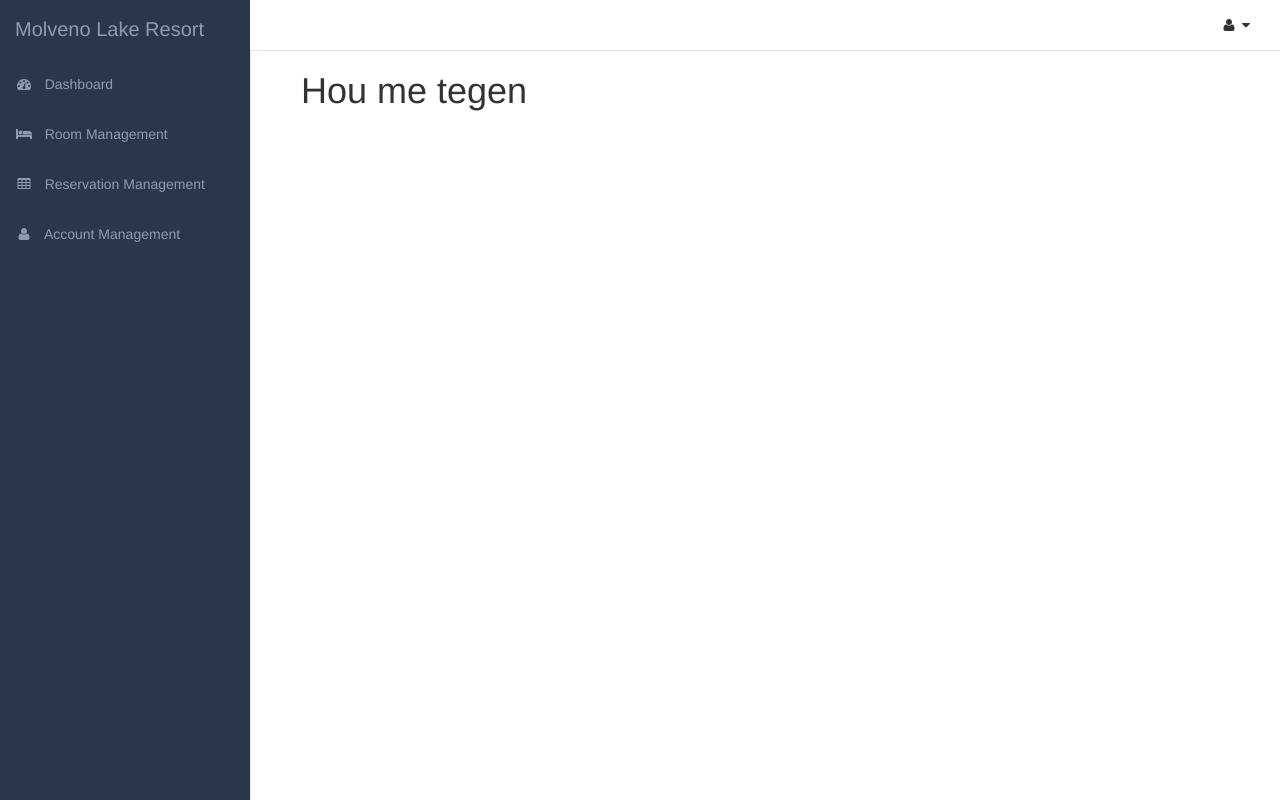
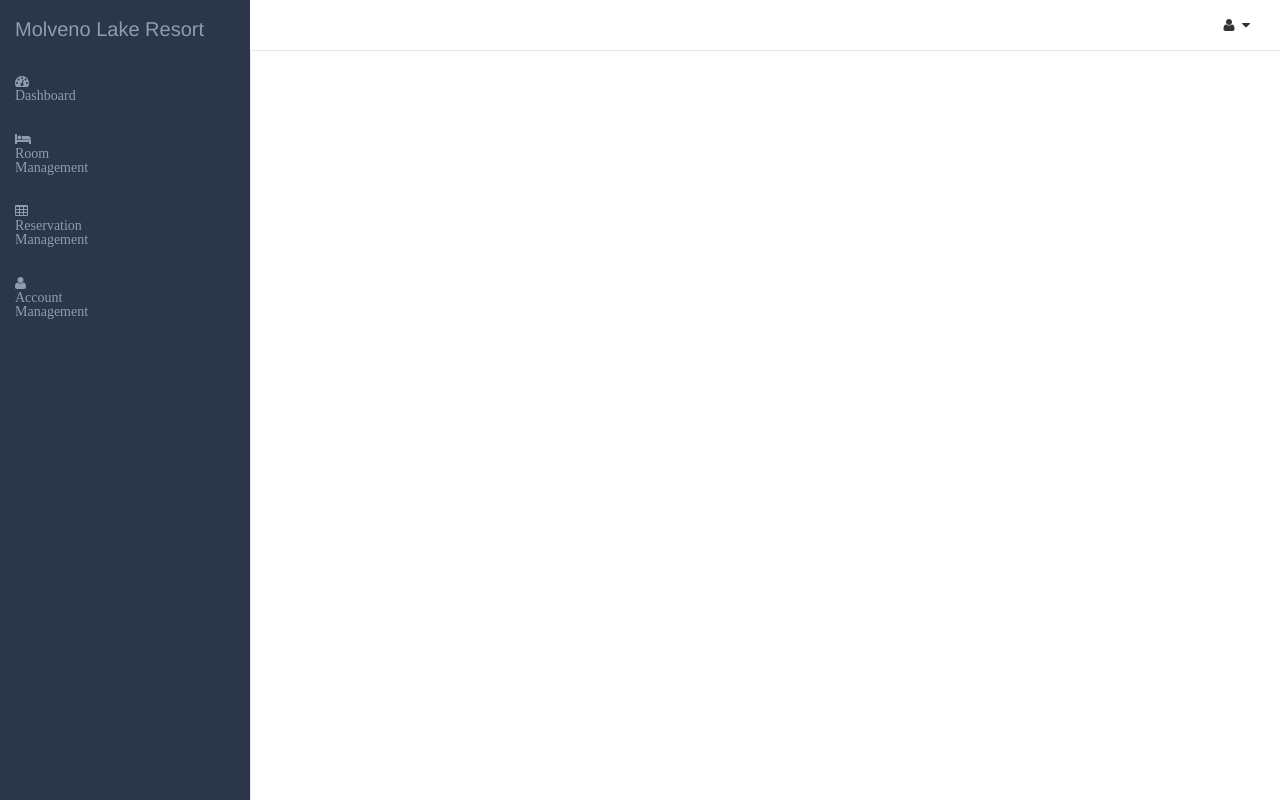
Before and after one commit to rogierpijpers/Molvena, a Spring Boot app: page /nav-ajax.html in a window 1280 px wide. Run offline with Spring Boot 4, Linux system fonts and the light colour scheme; some of the project's set-up classes (security, data sources, template engines, error pages and the like) are left out, and stand-ins take their place; some libraries are stand-ins or nearby versions.

Commit message:
ajax loading is working

```diff
--- /dev/null
+++ b/src/main/resources/static/Dashboard.html
@@ -0,0 +1,10 @@
+<!DOCTYPE html>
+<html lang="en">
+<head>
+    <meta charset="UTF-8">
+    <title>Account Management</title>
+</head>
+<body>
+
+</body>
+</html>
--- a/src/main/resources/static/hou.html
+++ /dev/null
@@ -1,11 +0,0 @@
-<!DOCTYPE html>
-<html>
-<head>
-<title>Hou me tegen</title>
-</head>
-<body>
-
-<h1>Hou me tegen</h1>
-
-</body>
-</html>
--- a/src/main/resources/static/nav-ajax.html
+++ b/src/main/resources/static/nav-ajax.html
@@ -16,7 +16,6 @@
     <script src="https://oss.maxcdn.com/libs/respond.js/1.4.2/respond.min.js"></script>
     <script src="https://ajax.googleapis.com/ajax/libs/jquery/1.9.1/jquery.min.js"></script>
 
-</head>
 <body>
     <div id="wrapper">
         <nav class="navbar navbar-default navbar-static-top" role="navigation" style="margin-bottom: 0">
@@ -45,25 +44,25 @@
                 <div class="sidebar-nav navbar-collapse">
                     <ul class="nav" id="side-menu">
                         <li class="molvenoli">
-                            <a href="/" class="molvenologo"> Molveno Lake Resort</a>
+                            <a class="molvenologo"> Molveno Lake Resort</a>
                         </li>
                         <li>
-                            <a href="html/dashboard.html"><i class="fa fa-dashboard fa-fw"></i> &nbsp Dashboard</a>
+                            <a class="fa fa-dashboard fa-fw" id="dashboard"> Dashboard</a>
                         </li>
                         <li>
-                            <a href="html/hotelbuilding.html"><i class="fa fa-bed fa-fw"></i> &nbsp Room Management</a>
+                            <a class="fa fa-bed fa-fw" id="roommanagement"> Room Management</a>
                         </li>
                         <li>
-                            <a href="html/hotelreservation.html"><i class="fa fa-table fa-fw"></i> &nbsp Reservation Management</a>
+                            <a class="fa fa-table fa-fw" id="reservationmanagement"> Reservation Management</a>
                         </li>
                         <li>
-                            <a href="html/hotelaccount.html"><i class="fa fa-user fa-fw"></i> &nbsp Account Management</a>
+                            <a class="fa fa-user fa-fw" id="accountmanagement"> Account Management</a>
                         </li>
                     </ul>
                 </div>
             </div>
         </nav>
-
+    </div>
         <div id="page-wrapper">
                 <div class="row">
                     <div class="col-lg-4" id="vullen">
@@ -72,10 +71,28 @@
         </div>
 
     <script>
+
     $(document).ready(function () {
-    $("#vullen").load("http://localhost:8080/hou.html");
-    console.log("gelukt")
+
+    $("#vullen").load("http://localhost:8080/Dashboard.html");
+
+    $("#dashboard").click(function() {
+    $("#vullen").load("http://localhost:8080/Dashboard.html");
     });
+
+    $("#roommanagement").click(function() {
+    $("#vullen").load("http://localhost:8080/Roommanagement.html");
+    });
+
+    $("#reservationmanagement").click(function() {
+    $("#vullen").load("http://localhost:8080/Reservationmanagement.html");
+    });
+
+    $("#accountmanagement").click(function() {
+    $("#vullen").load("http://localhost:8080/Accountmanagement.html");
+    });
+    });
+
     </script>
 
     <script src="public/vendor/bootstrap/js/bootstrap.min.js"></script>
```
Also changed, not shown: src/main/resources/static/Accountmanagement.html (added, +10 -0 lines), src/main/resources/static/Reservationmanagement.html (added, +10 -0 lines), src/main/resources/static/Roommanagement.html (added, +10 -0 lines).
